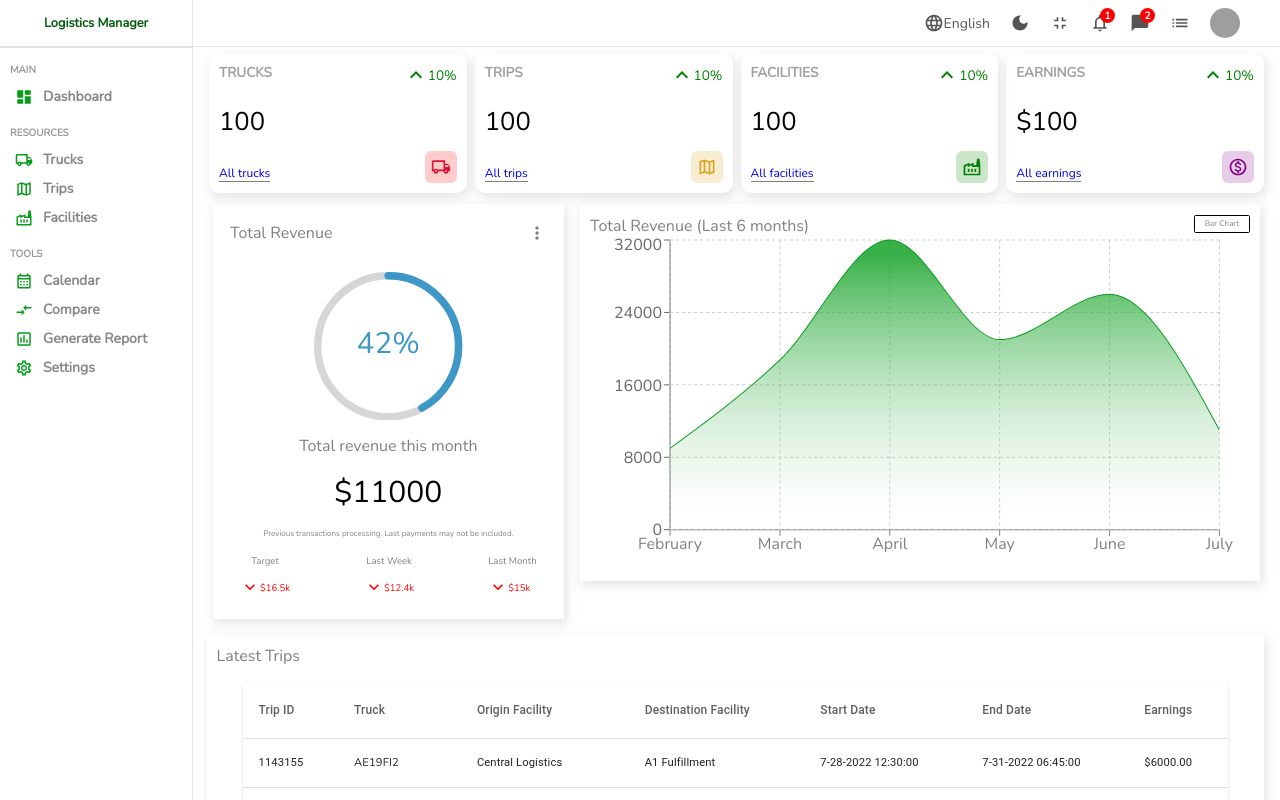
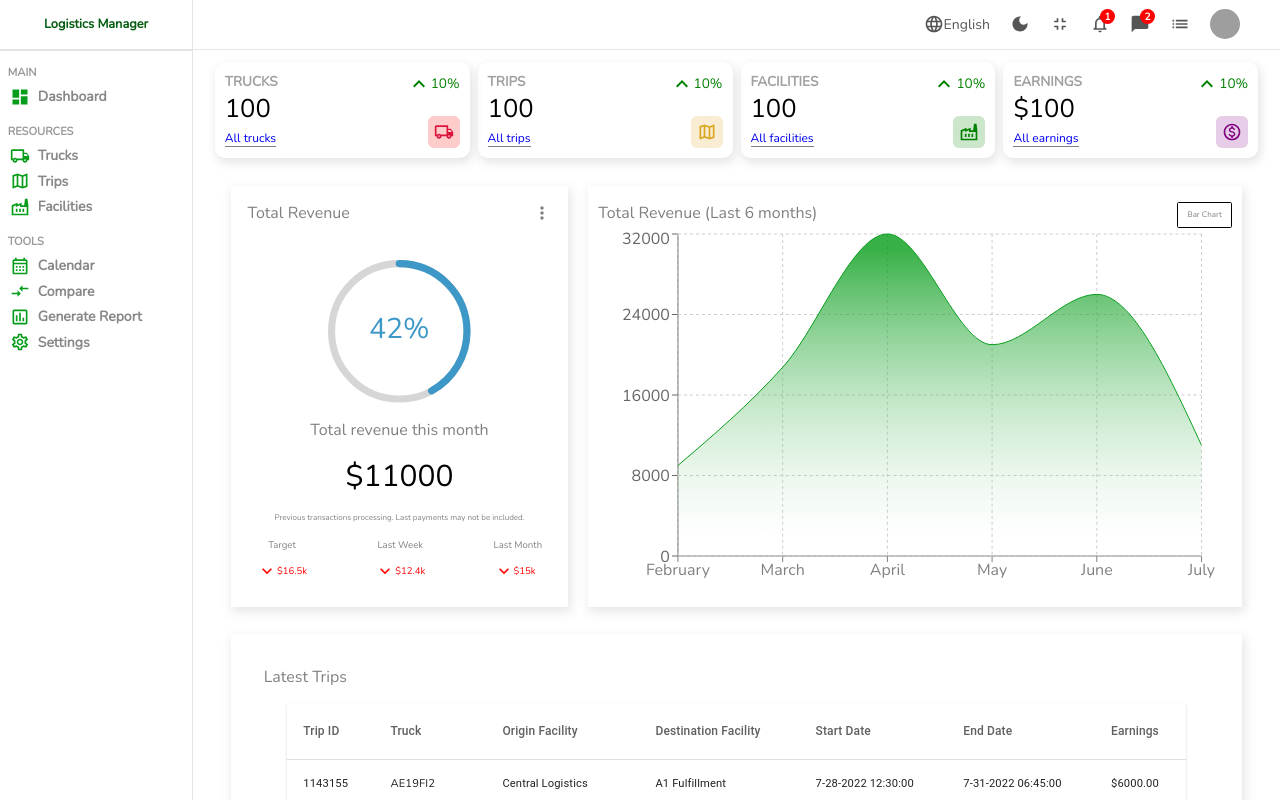
Before and after one commit to Wsref/project_logist_taoufik, a React (Create React App) app: page / in a window 1280 px wide. Shown: the top 800 px of the page. Built offline with nearby package versions, Linux system fonts and the light colour scheme; grey boxes are pictures that could not be loaded.

Commit message:
responsiveness changes

```diff
--- a/src/components/chart/Chart.jsx
+++ b/src/components/chart/Chart.jsx
@@ -24,9 +24,9 @@ const Chart = ({aspect, title}) => {
                 <div className="title">{title}</div>
                 <div className="toggle" onClick={handleToggle}><span className="btnText">{isArea ? "Bar Chart": "Area Chart"}</span></div>
             </div>
-            <ResponsiveContainer width="100%" aspect={aspect} className="chart-wrapper">
+            <ResponsiveContainer width={"100%"} aspect={aspect}>
                 {isArea ? <AreaChart
-                    width="90%"
+                    width="100%"
                     height="100%"
                     data={data}
                     margin={{ top: 5, right: 30, left: 20, bottom: 5 }}
--- a/src/components/chart/chart.scss
+++ b/src/components/chart/chart.scss
@@ -30,11 +30,11 @@
             border: 1px solid black;
             padding: 0% 1%;
             line-height: 100%;
-            // height: 100%;
             border-radius: 0.2vmin;
             justify-content: center;
             align-items: center;
             display: flex;
+            cursor: pointer;
 
             .btnText {
                 line-height: 100%;
--- a/src/components/sidebar/sidebar.scss
+++ b/src/components/sidebar/sidebar.scss
@@ -24,7 +24,7 @@
     }
 
     .center {
-        padding-left: 10px;
+        padding-left: 4%;
         height: 85%;
 
         ul {
@@ -33,25 +33,26 @@
             padding: 0;
 
             .title {
-                font-size: 10px;
+                font-size: 1.4vmin;
                 font-weight: bold;
                 color: #999;
-                margin-top: 15px;
-                margin-bottom: 5px;
+                margin-top: 8%;
+                margin-bottom: 2%;
             }
 
             li {
                 display: flex;
                 align-items: center;
-                padding: 5px;
+                padding: 1.5%;
                 cursor: pointer;
+                width: 100%;
 
                 &:hover {
                     background-color: #b6fcbf;
                 }
 
                 .icon {
-                    font-size: 18px;
+                    font-size: 2.5vmin;
                     color: #079d1b;
                 }
 
@@ -59,7 +60,7 @@
                     font-size: 1.75vmin;
                     font-weight: 600;
                     color: #888;
-                    margin-left: 10px;
+                    margin-left: 4%;
                 }
             }
         }
--- a/src/pages/home/Home.jsx
+++ b/src/pages/home/Home.jsx
@@ -21,7 +21,7 @@ const Home = () => {
             </div>
             <div className="charts">
                 <Featured />
-                <Chart title="Total Revenue (Last 6 months)" aspect={2} />
+                <Chart title="Total Revenue (Last 6 months)" aspect={1.75} />
             </div>
             <div className="listContainer">
                 <div className="listTitle">Latest Trips</div>
--- a/src/pages/home/home.scss
+++ b/src/pages/home/home.scss
@@ -9,28 +9,24 @@
         .widgets,
         .charts {
             display: flex;
-            padding: 2vmin;
             gap: 1vmin;
+            margin-left: 2%;
+            margin-right: 2%;
         }
 
         .widgets {
             display: flex;
             align-items: center;
             justify-content: center;
-            margin: auto;
             height: 15vh;
-
-            .widget {
-                height: 100%;
-                width: 100%;
-            }
         }
 
         .charts {
-            padding: 5px 20px;
-            gap: 2vmin;
+            padding: 1.5%;
+            gap: 2%;
             height: auto;
             margin-bottom: 1%;
+            flex: 1;
 
             .featured {
                 display: flex;
@@ -45,14 +41,20 @@
             }
 
             .chart {
-                min-height: 100%;
+                max-height: 100% !important;
                 width: auto !important;
                 display: flex;
                 justify-content: space-between !important;
                 align-items: center;
+                padding: 1% !important;
 
-                .title {
-                    align-self: flex-start;
+                .top {
+                    padding: 1%;
+
+                    .toggle {
+                        height: 3vmin;
+                        width: 5vmin;
+                    }
                 }
 
                 .recharts-responsive-container {
@@ -62,14 +64,14 @@
 
                 .recharts-surface {
                     min-width: 100% !important;
-                    min-height: 90% !important;
-                    max-height: 100% !important;
+                    max-height: 80% !important;
+                    // min-height: 100% !important;
                     position: relative;
                 }
 
                 .recharts-curve {
                     min-width: 100% !important;
-                    height: 100% !important;
+                    min-height: 100% !important;
                 }
 
                 .recharts-area-area {
@@ -77,8 +79,12 @@
                 }
 
                 .recharts-wrapper {
-                    min-height: 90% !important;
+                    max-height: 80% !important;
+                    height: fit-content !important;
+                    // max-height: 50vh !important;
                     min-width: 100% !important;
+                    // margin-top: 10%;
+                    // margin-bottom: 15%;
                 }
 
                 .recharts-wrapper {
@@ -93,11 +99,12 @@
         }
 
         .listContainer {
-            padding: 1.25vmin;
+            padding: 3%;
             -webkit-box-shadow: 2px 4px 10px 1px rgba(0, 0, 0, 0.47);
             box-shadow: 2px 4px 10px 1px rgba(201, 201, 201, 0.47);
-            margin-left: 1.25%;
-            margin-right: 1.5%;
+            margin-left: calc(2% + 1.5%); // padding + padding
+            margin-right: calc(2% + 1.5%); // gap minus padding (2% - 1.5%)
+            flex: 1;
 
             .table {
                 width: 95%;
```
